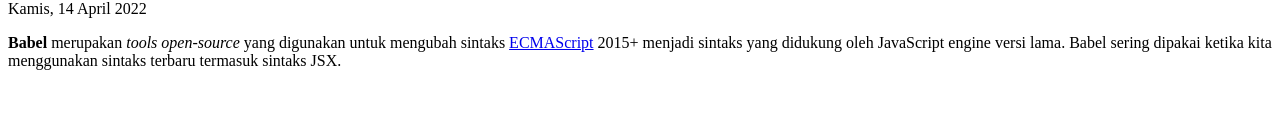
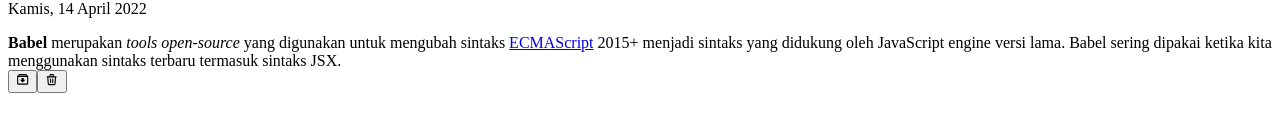
Before and after one commit to jhonarendra/react-personal-notes, a React (Create React App) app: page /notes/notes-1 in a window 1280 px wide. Shown: the part 214-346 px from the top of the page. Built offline with nearby package versions, Linux system fonts and the light colour scheme; the HTML template or start-up script is replaced by a standard one.

Commit message:
add: handleArchive handleDelete

```diff
--- /dev/null
+++ b/src/components/notes/NotesIdPageAction.jsx
@@ -0,0 +1,37 @@
+import React from 'react'
+import PropTypes from 'prop-types'
+import { HiOutlineTrash } from 'react-icons/hi'
+import { BiArchiveIn } from 'react-icons/bi'
+import PageAction from '../layout/PageAction'
+
+function NotesIdPageAction({ handleArchive, handleDelete }) {
+  return (
+    <PageAction page="detail-page">
+      <>
+        <button
+          className="action"
+          type="button"
+          title="Arsipkan"
+          onClick={() => handleArchive()}
+        >
+          <BiArchiveIn />
+        </button>
+        <button
+          className="action"
+          type="button"
+          title="Tambah"
+          onClick={() => handleDelete()}
+        >
+          <HiOutlineTrash />
+        </button>
+      </>
+    </PageAction>
+  )
+}
+
+NotesIdPageAction.propTypes = {
+  handleArchive: PropTypes.func.isRequired,
+  handleDelete: PropTypes.func.isRequired
+}
+
+export default NotesIdPageAction
--- a/src/pages/notes/_id.jsx
+++ b/src/pages/notes/_id.jsx
@@ -1,13 +1,25 @@
 import React, { useEffect, useState } from 'react'
 import parser from 'html-react-parser'
-import { Link, useParams } from 'react-router-dom'
+import { Link, useNavigate, useParams } from 'react-router-dom'
 import { HiArrowLeft } from 'react-icons/hi'
 import { showFormattedDate } from '../../utils'
-import { getNote } from '../../utils/local-data'
+import { archiveNote, deleteNote, getNote } from '../../utils/local-data'
+import NotesIdPageAction from '../../components/notes/NotesIdPageAction'
 
 export default function NotesIdPages() {
   const [note, setNote] = useState({})
   const { id } = useParams()
+  const navigate = useNavigate()
+
+  const handleArchive = () => {
+    archiveNote(id)
+    navigate('/')
+  }
+
+  const handleDelete = () => {
+    deleteNote(id)
+    navigate('/')
+  }
 
   useEffect(() => {
     setNote(getNote(id))
@@ -37,7 +49,10 @@
       ) : (
         <p>Data tidak ditemukan</p>
       )}
-
+      <NotesIdPageAction
+        handleArchive={handleArchive}
+        handleDelete={handleDelete}
+      />
     </section>
   )
 }
```
